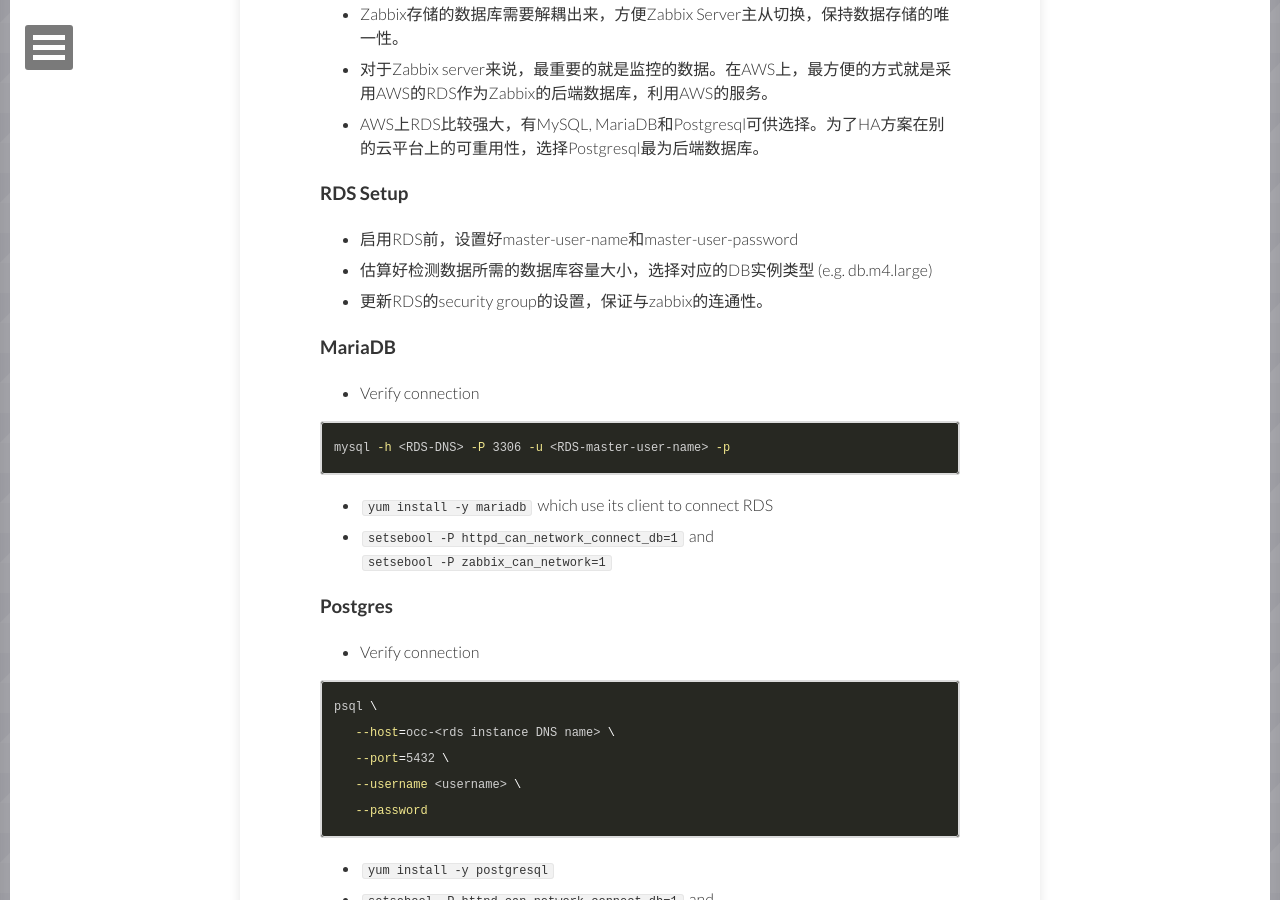
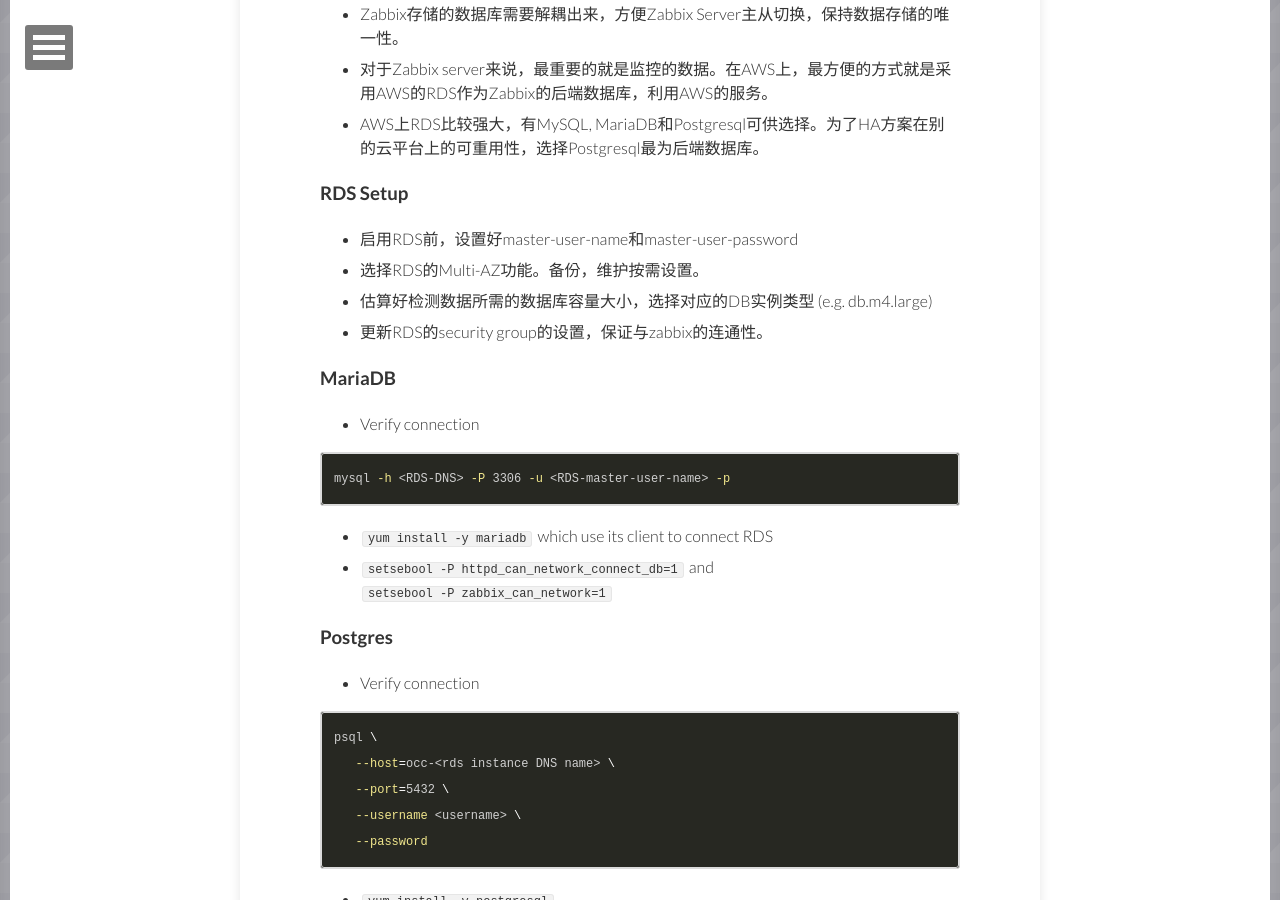
Before and after one commit to KasperDeng/kasperdeng.github.io, a Jekyll site: the page built from _posts/2017-03-16-zabbix-ha-on-aws.md, in a window 1280 px wide and 900 px high, scrolled down 697 px. Built offline with Jekyll 4.4.1, drawn with Linux system fonts in a browser that asks for light colours; nearby versions of some CDN libraries; comment, search, counter and statistics services are not loaded.

Commit message:
update RDS setting for zabbix HA cluster

```diff
--- a/_posts/2017-03-16-zabbix-ha-on-aws.md
+++ b/_posts/2017-03-16-zabbix-ha-on-aws.md
@@ -21,6 +21,7 @@
 
 ### RDS Setup ###
 * 启用RDS前，设置好master-user-name和master-user-password
+* 选择RDS的Multi-AZ功能。备份，维护按需设置。
 * 估算好检测数据所需的数据库容量大小，选择对应的DB实例类型 (e.g. db.m4.large)
 * 更新RDS的security group的设置，保证与zabbix的连通性。
 
```
